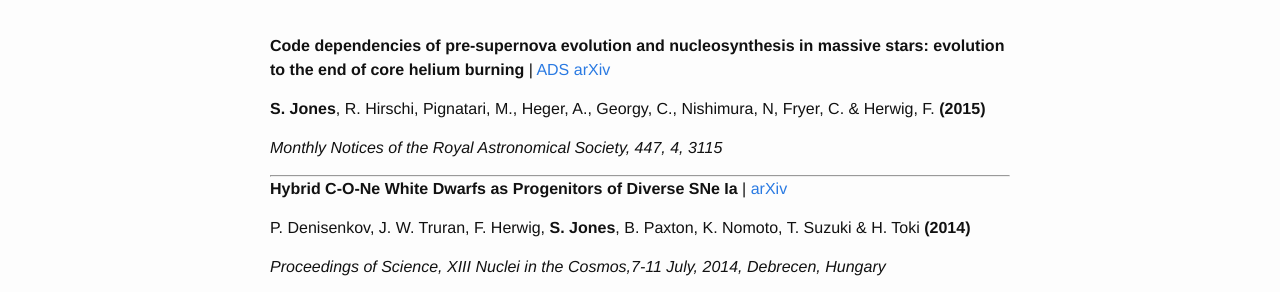
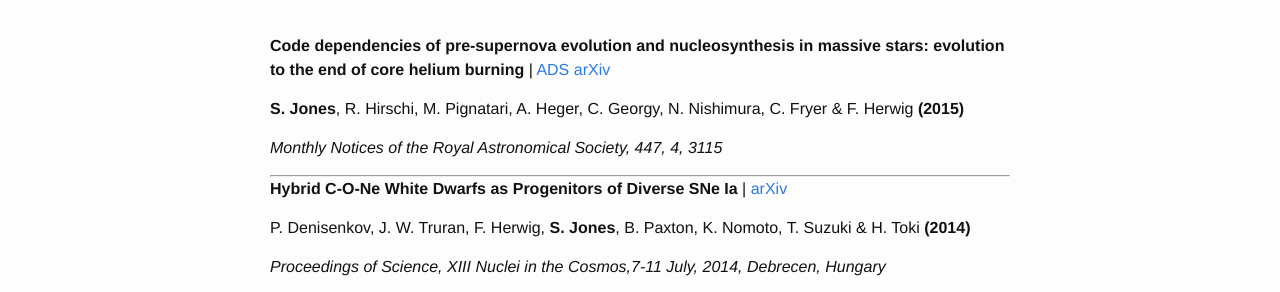
Before and after one commit to swjones/swjones.github.io, a Jekyll site: the page built from publications.md, in a window 1280 px wide. Shown: the part 186-478 px from the top of the page. Built offline with Jekyll 4.4.1, drawn with Linux system fonts in a browser that asks for light colours; formulas are drawn with MathJax 3.

```diff
--- a/publications.md
+++ b/publications.md
@@ -9,8 +9,8 @@ evolution to the end of core helium burning__
 | [ADS](http://adsabs.harvard.edu/abs/2015MNRAS.447.3115J)
  [arXiv](http://arxiv.org/abs/1412.6518)
 
-__S. Jones__, R. Hirschi, Pignatari, M., Heger, A., Georgy, C., Nishimura, N,
-Fryer, C. & Herwig, F. __(2015)__
+__S. Jones__, R. Hirschi, M. Pignatari, A. Heger, C. Georgy, N. Nishimura,
+C. Fryer & F. Herwig __(2015)__
 
 _Monthly Notices of the Royal Astronomical Society, 447, 4, 3115_
 
```
